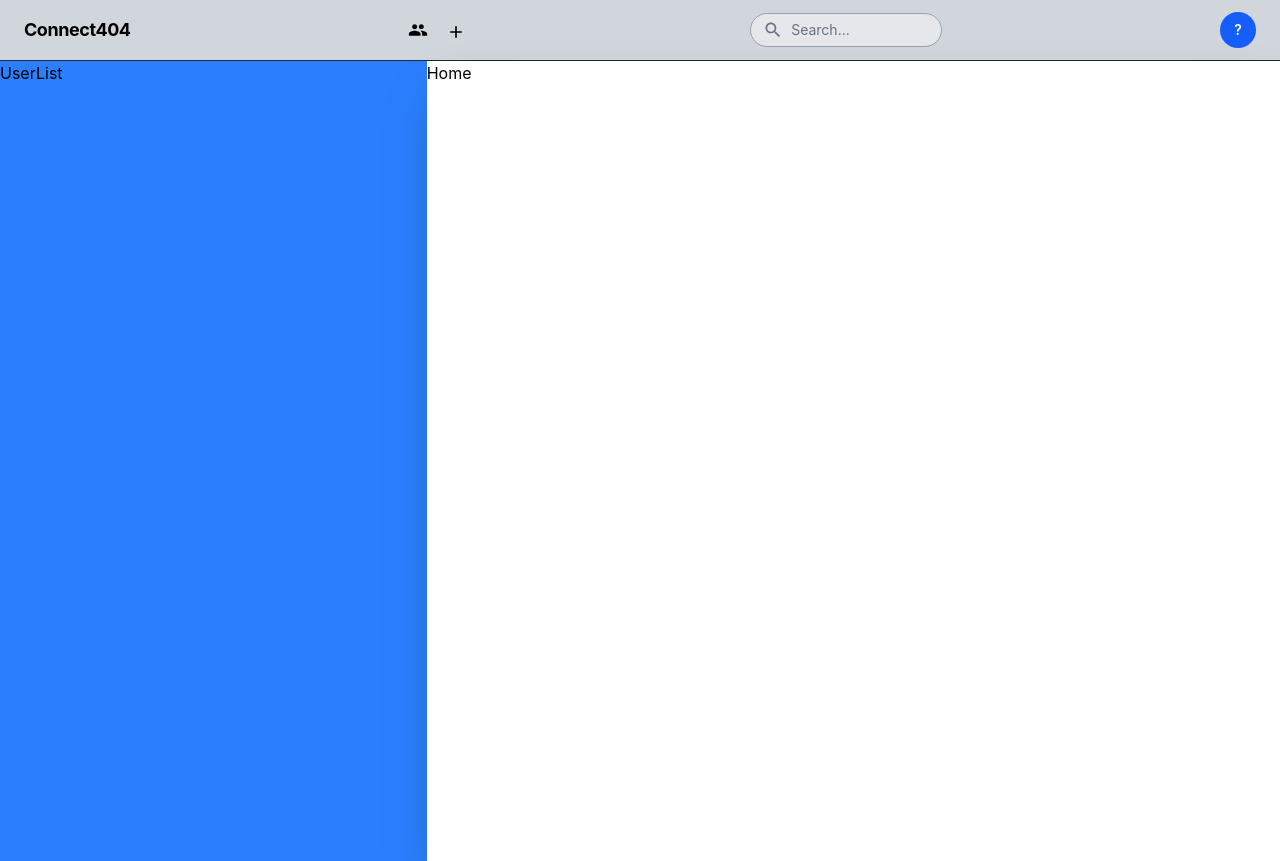
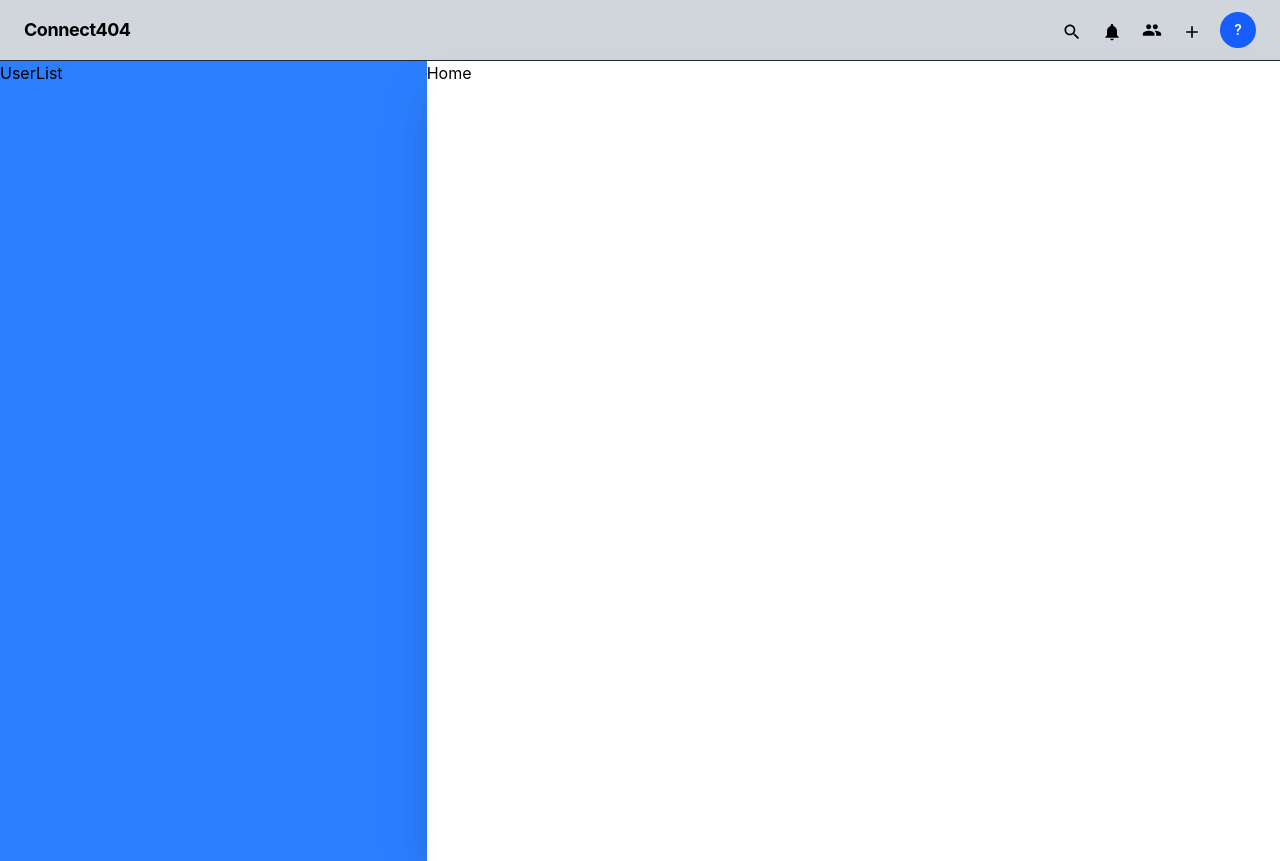
Before and after one commit to 404Nix/Connect404-RealTime_Chat_App, a React (Vite) app in the folder client/: page / in a window 1280 px wide. Built offline with nearby package versions, Linux system fonts and the light colour scheme.

Commit message:
add header icons and simple onclick ability on them

```diff
--- a/client/src/components/layouts/Header.jsx
+++ b/client/src/components/layouts/Header.jsx
@@ -3,20 +3,25 @@ import { Link } from "react-router-dom";
 import {
     Menu as MenuIcon,
     Close as CloseIcon,
-    Add as AddGroup,
+    Add as AddGroupIcon,
     Group as GroupIcon,
     Search as SearchIcon,
+    Notifications as NotificationsIcon,
 } from "@mui/icons-material";
 import { Tooltip } from "react-tooltip";
 import ProfileDialog from "./dialog/ProfileDialog";
 import AddGroupDialog from "./dialog/AddGroupDialog";
+import SearchDialog from "./dialog/SearchDialog";
+import NotificationDialog from "./dialog/NotificationDialog";
 
 //dev
 const user = false;
 const Header = () => {
     const [profileActive, setProfileActive] = useState(false);
     const [addGroupOpen, setAddGroupOpen] = useState(false);
-    const [menuOpen, setMenuOpen] = useState(false);
+    const [isMobile, setIsMobile] = useState(false);
+    const [searchActive, setSearchActive] = useState(false);
+    const [notificationActive, setNotificationActive] = useState(false);
 
     const profileHandler = () => {
         setProfileActive(!profileActive);
@@ -27,84 +32,123 @@ const Header = () => {
     };
 
     const handleMobile = () => {
-        setMenuOpen(!menuOpen);
+        setIsMobile(!isMobile);
     };
 
     const searchHandler = () => {
+        setSearchActive(!searchActive);
+    };
 
+    const notificationHandler = () => {
+        setNotificationActive(!notificationActive);
     }
 
     return (
         <nav className="flex items-center justify-between px-6 py-3 bg-gray-300 border-b border-gray-800">
             {/* logo */}
+            {isMobile ? (
+                <button
+                    onClick={handleMobile}
+                    className="p-1.5 rounded-full hover:bg-gray-400 transition"
+                >
+                    <MenuIcon fontSize="small" />
+                </button>
+            ) : (
                 <Link to="/" className="font-bold text-lg tracking-tight">
                     Connect404
                 </Link>
+            )}
 
-            {/* groups + add group */}
-            <div className="flex items-center gap-3">
+            {/* right side icons */}
+            <div className="flex items-center gap-2">
+                {/* search */}
                 <Tooltip
-                    anchorSelect="#group-manager"
-                    content="Manage Groups"
-                    place="left"
+                    anchorSelect="#search-btn"
+                    content="Search"
+                    place="bottom"
                     style={{
                         backgroundColor: "#1f2937",
                         color: "#e5e7eb",
                         fontSize: "0.75rem",
                         padding: "2px 6px",
                         borderRadius: "8px",
-                        zIndex: 999,
                     }}
                 />
-                <Link
-                    to="/groups"
-                    id="group-manager"
-                    className="flex items-center gap-1 font-bold text-lg tracking-tight"
+                <button
+                    onClick={searchHandler}
+                    id="search-btn"
+                    className="p-1.5 rounded-full hover:bg-gray-400 transition"
                 >
-                    <GroupIcon fontSize="small" />
-                </Link>
+                    <SearchIcon fontSize="small" />
+                </button>
+
+                {/* notification */}
                 <Tooltip
-                    anchorSelect="#Create_Group"
-                    content="Create Group"
-                    place="right"
+                    anchorSelect="#notification-btn"
+                    content="Notifications"
+                    place="bottom"
                     style={{
                         backgroundColor: "#1f2937",
                         color: "#e5e7eb",
                         fontSize: "0.75rem",
                         padding: "2px 6px",
                         borderRadius: "8px",
-                        zIndex: 999,
+                    }}
+                />
+                <button
+                    onClick={notificationHandler}
+                    id="notification-btn"
+                    className="relative p-1.5 rounded-full hover:bg-gray-400 transition"
+                >
+                    <NotificationsIcon fontSize="small" />
+                    {/* notification badge */}
+                    {/* <span className="absolute top-0.5 right-0.5 w-2 h-2 bg-red-500 rounded-full" /> */}
+                </button>
+
+                {/* manage groups */}
+                <Tooltip
+                    anchorSelect="#group-manager"
+                    content="Manage Groups"
+                    place="bottom"
+                    style={{
+                        backgroundColor: "#1f2937",
+                        color: "#e5e7eb",
+                        fontSize: "0.75rem",
+                        padding: "2px 6px",
+                        borderRadius: "8px",
+                    }}
+                />
+                <Link
+                    to="/groups"
+                    id="group-manager"
+                    className="p-1.5 rounded-full hover:bg-gray-400 transition flex items-center"
+                >
+                    <GroupIcon fontSize="small" />
+                </Link>
+
+                {/* create group */}
+                <Tooltip
+                    anchorSelect="#Create_Group"
+                    content="Create Group"
+                    place="bottom"
+                    style={{
+                        backgroundColor: "#1f2937",
+                        color: "#e5e7eb",
+                        fontSize: "0.75rem",
+                        padding: "2px 6px",
+                        borderRadius: "8px",
                     }}
                 />
                 <button
                     id="Create_Group"
                     onClick={addGroupOpenHandler}
                     className="p-1.5 rounded-full hover:bg-gray-400 transition"
-                    title="New Group"
                 >
-                    <AddGroup fontSize="small" />
+                    <AddGroupIcon fontSize="small" />
                 </button>
-                <AddGroupDialog
-                    open={addGroupOpen}
-                    onClose={addGroupOpenHandler}
-                />
-            </div>
-
-            {/* search */}
-            <div className="flex items-center gap-2 bg-gray-200 hover:bg-gray-100 border border-gray-400 rounded-full px-3 py-1.5 transition w-48 focus-within:ring-2 focus-within:ring-blue-500 focus-within:border-transparent">
-                <SearchIcon
-                    fontSize="small"
-                    className="text-gray-500 shrink-0"
-                />
-                <input
-                    type="text"
-                    placeholder="Search..."
-                    className="bg-transparent text-sm text-gray-700 placeholder-gray-500 outline-none w-full"
-                />
-            </div>
 
                 {/* user avatar */}
-            <div className="relative">
+                <div className="relative ml-1">
                     <div
                         onClick={profileHandler}
                         className="w-9 h-9 rounded-full overflow-hidden bg-gray-700 cursor-pointer hover:ring-2 hover:ring-blue-500 transition"
@@ -121,7 +165,14 @@ const Header = () => {
                             </div>
                         )}
                     </div>
-                <ProfileDialog open={profileActive} onClose={profileHandler} />
+                    <ProfileDialog
+                        open={profileActive}
+                        onClose={profileHandler}
+                    />
+                    <AddGroupDialog open={addGroupOpen} onClose={addGroupOpenHandler} />
+                    <SearchDialog open={searchActive} onClose={searchHandler} />
+                    <NotificationDialog open={notificationActive} onClose={notificationHandler} />
+                </div>
             </div>
         </nav>
     );
--- /dev/null
+++ b/client/src/components/layouts/dialog/NotificationDialog.jsx
@@ -0,0 +1,15 @@
+import React from 'react'
+
+const NotificationDialog = ({ open, onClose }) => {
+  if (!open) return null;
+  return (
+    <div>
+        <div className="fixed inset-0 z-50" onClick={onClose} />
+        <div className="absolute right-0 top-12 w-48 bg-gray-200 border border-gray-700 rounded-xl shadow-xl z-50 overflow-hidden">
+            <div className="text-3xl p-5">Notifications here</div>
+        </div>
+    </div>
+  )
+}
+
+export default NotificationDialog
--- /dev/null
+++ b/client/src/components/layouts/dialog/SearchDialog.jsx
@@ -0,0 +1,17 @@
+import React from "react";
+
+const SearchDialog = ({ open, onClose }) => {
+    if (!open) return null;
+    return (
+        <div className="absolute right-0 mt-2 w-64 bg-white border border-gray-300 rounded-md shadow-lg z-50">
+            <div className="fixed inset-0 z-50" onClick={onClose} />
+            <input
+                type="text"
+                placeholder="Search..."
+                className="bg-transparent border-none focus:outline-none"
+            />
+        </div>
+    );
+};
+
+export default SearchDialog;
```
Lines whose indentation alone changed are shown as unchanged.
